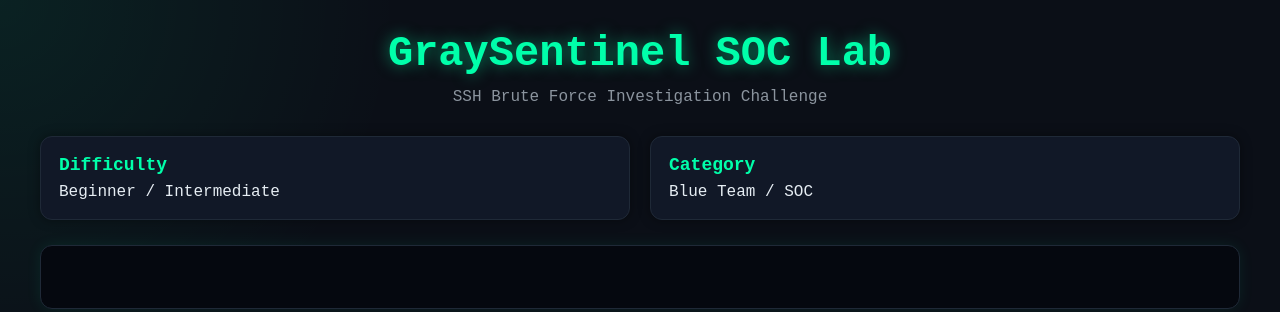
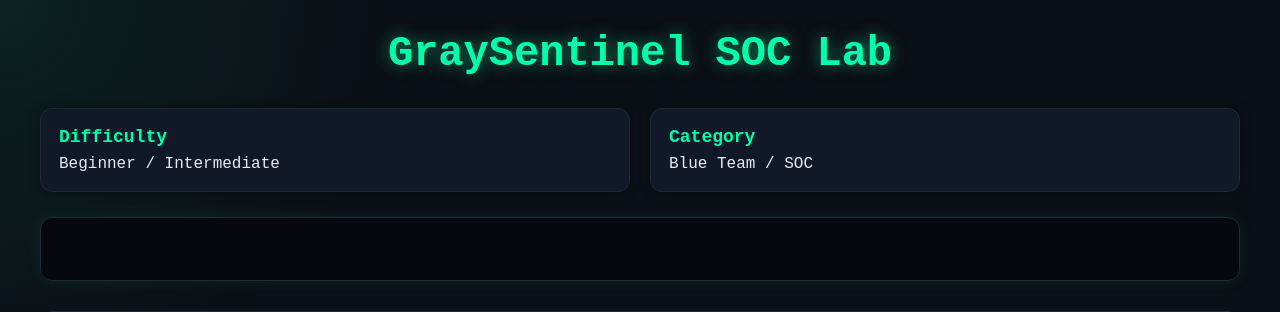
Before and after one commit to tanu40/ssh-bruteforce-soc-lab, a Flask app: template templates/challenge.html in a window 1280 px wide. Shown: the top 312 px of the page. Run offline with Flask 3, Linux system fonts and the light colour scheme; the template is opened without the code that fills it, so the values that code supplies are empty; parts of the project's set-up code (start-up, migrations or seed data) failed here and were passed over.

Commit message:
Update challenge.html

```diff
--- a/templates/challenge.html
+++ b/templates/challenge.html
@@ -203,10 +203,6 @@
 
         <h1>GraySentinel SOC Lab</h1>
 
-        <p>
-            SSH Brute Force Investigation Challenge
-        </p>
-
     </div>
 
     <div class="info-bar">
```
